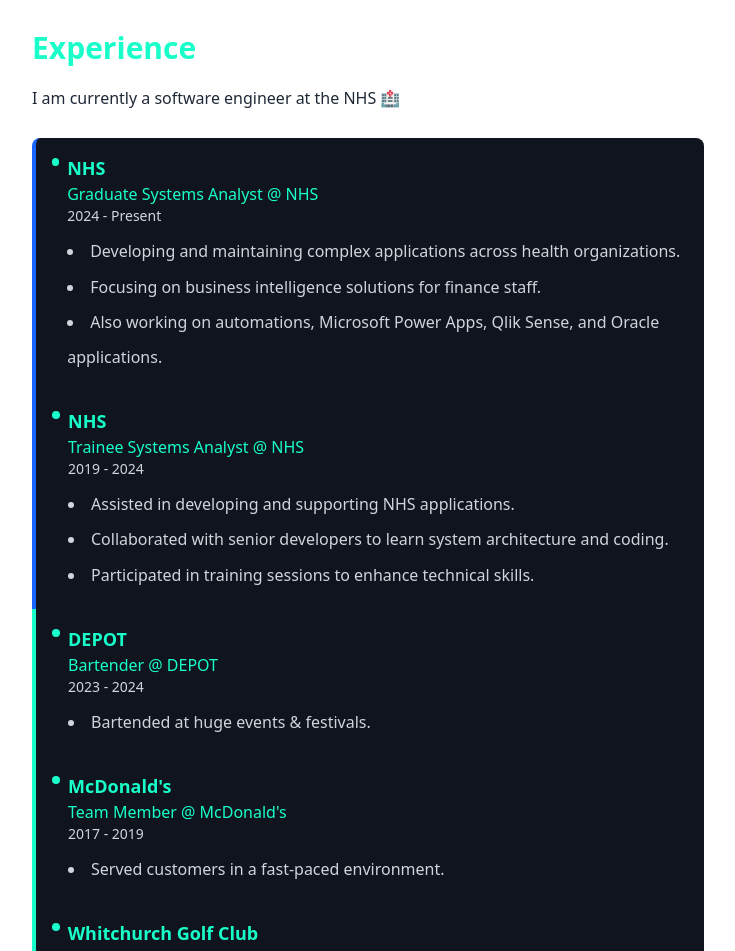
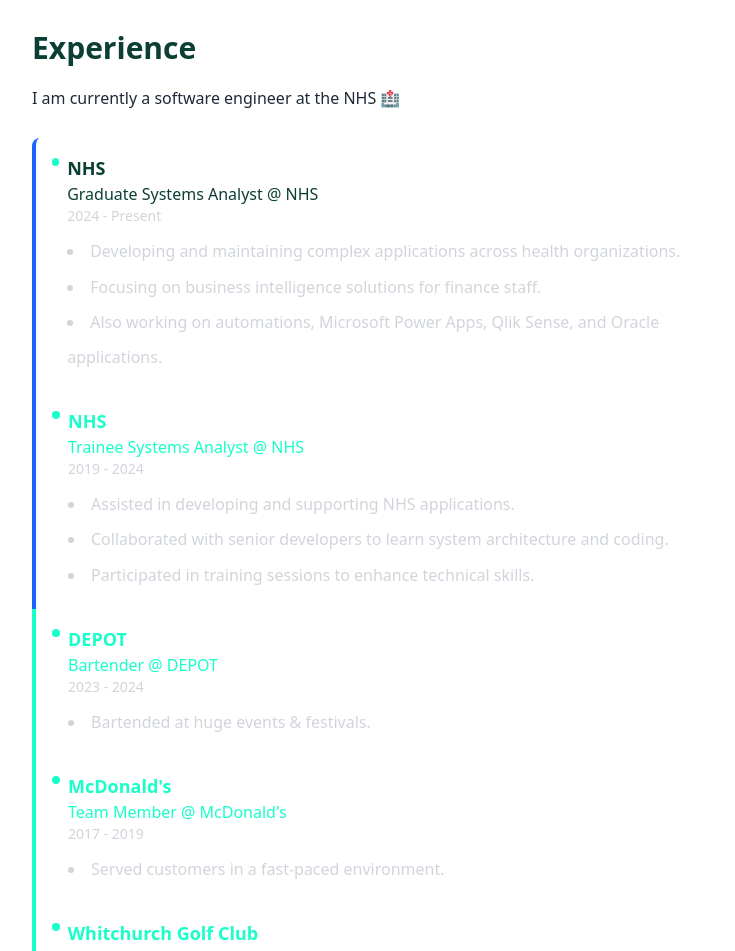
Before and after one commit to suhanpark/suhanpark.github.io, a Next.js app: page / in a window 1280 px wide. Shown: the part 1900-2851 px from the top of the page, without its empty margins (272-1007 px from the left). Built offline with nearby package versions, Linux system fonts and the light colour scheme.

Commit message:
Update Experience.tsx

```diff
--- a/src/components/home/Experience.tsx
+++ b/src/components/home/Experience.tsx
@@ -1,17 +1,21 @@
 const Experience = () => {
   return (
     <section className="w-full max-w-2xl mt-40">
-      <h2 className="text-3xl font-semibold mb-4 text-[#18ffc9]">Experience</h2>
+      <h2 className="text-3xl font-semibold mb-4 text-[#0c3f33] dark:text-[#18ffc9]">
+        Experience
+      </h2>
       <p className="text-base font-normal leading-8 mb-6">
         I am currently a software engineer at the NHS 🏥
       </p>
       <div className="space-y-0">
         {/* Combined Section for Trainee and Graduate */}
-        <div className="flex items-start border-l-4 border-[#1865ff] pl-4 bg-[#0f141e] rounded-t-lg p-4 transition-all duration-300">
+        <div className="flex items-start border-l-4 border-[#1865ff] pl-4 dark:bg-[#0f141e] rounded-t-lg p-4 transition-all duration-300">
           <div className="bg-[#18ffc9] h-2 w-2 rounded-full mt-1 mr-2"></div>
           <div className="flex-grow">
-            <h3 className="font-semibold text-lg text-[#18ffc9]">NHS</h3>
-            <p className="text-base leading-6 text-[#18ffc9]">
+            <h3 className="font-semibold text-lg text-[#0c3f33] dark:text-[#18ffc9]">
+              NHS
+            </h3>
+            <p className="text-base leading-6 text-[#0c3f33] dark:text-[#18ffc9]">
               Graduate Systems Analyst @ NHS
             </p>
             <p className="text-sm text-gray-300">2024 - Present</p>
@@ -32,7 +36,7 @@
         </div>
 
         {/* Promotion Visual Indicator */}
-        <div className="flex items-start border-l-4 border-[#1865ff] pl-4 bg-[#0f141e]  p-4 transition-all duration-300 mt-4">
+        <div className="flex items-start border-l-4 border-[#1865ff] pl-4 dark:bg-[#0f141e]  p-4 transition-all duration-300 mt-4">
           <div className="bg-[#18ffc9] h-2 w-2 rounded-full mt-1 mr-2"></div>
           <div className="flex-grow">
             <h3 className="font-semibold text-lg text-[#18ffc9]">NHS</h3>
@@ -54,7 +58,7 @@
         </div>
 
         {/* Promotion Visual Indicator */}
-        <div className="flex items-start border-l-4  border-[#18ffc9] pl-4 bg-[#0f141e]  p-4 transition-all duration-300 ">
+        <div className="flex items-start border-l-4  border-[#18ffc9] pl-4 dark:bg-[#0f141e]  p-4 transition-all duration-300 ">
           <div className="bg-[#18ffc9] h-2 w-2 rounded-full mt-1 mr-2"></div>
           <div className="flex-grow">
             <h3 className="font-semibold text-lg text-[#18ffc9]">DEPOT</h3>
@@ -68,7 +72,7 @@
           </div>
         </div>
         {/* Promotion Visual Indicator */}
-        <div className="flex items-start border-l-4  border-[#18ffc9] pl-4 bg-[#0f141e]  p-4 transition-all duration-300 ">
+        <div className="flex items-start border-l-4  border-[#18ffc9] pl-4 dark:bg-[#0f141e] p-4 transition-all duration-300 ">
           <div className="bg-[#18ffc9] h-2 w-2 rounded-full mt-1 mr-2"></div>
           <div className="flex-grow">
             <h3 className="font-semibold text-lg text-[#18ffc9]">
@@ -84,7 +88,7 @@
           </div>
         </div>
         {/* Promotion Visual Indicator */}
-        <div className="flex items-start border-l-4  border-[#18ffc9] pl-4 bg-[#0f141e] rounded-b-lg p-4 transition-all duration-300 ">
+        <div className="flex items-start border-l-4  border-[#18ffc9] pl-4 dark:bg-[#0f141e] rounded-b-lg p-4 transition-all duration-300 ">
           <div className="bg-[#18ffc9] h-2 w-2 rounded-full mt-1 mr-2"></div>
           <div className="flex-grow">
             <h3 className="font-semibold text-lg text-[#18ffc9]">
```
